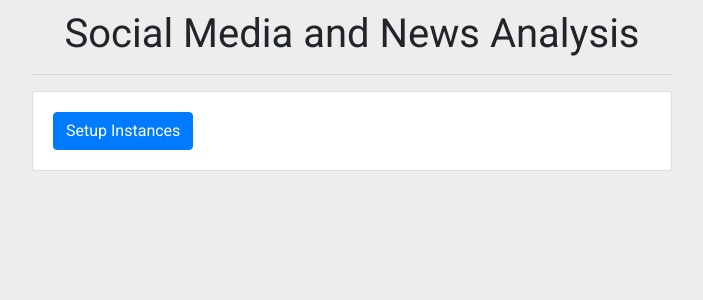
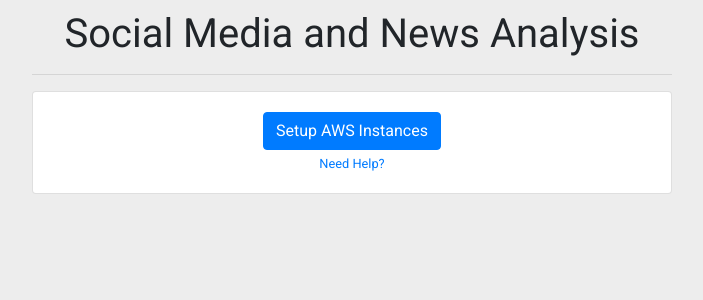
Before and after one commit to bristola/social_news_analysis, a Flask app: template src/project/templates/home.html in a window 1280 px wide. Shown: the top 300 px of the page, without its empty margins (288-991 px from the left). Run offline with Flask 2, Linux system fonts and the light colour scheme; the template is opened without the code that fills it, so the values that code supplies are empty; parts of the project's set-up code (start-up, migrations or seed data) failed here and were passed over; some libraries are stand-ins or nearby versions.

Commit message:
Fixed formatting and server bug for home page, no session available.

```diff
--- a/src/project/app.py
+++ b/src/project/app.py
@@ -30,9 +30,11 @@
     """
     s = conf.check_session()
 
-    dc = Database_Connector(conf.get_session_contents()['Database IP'])
+    jobs = None
 
-    jobs = dc.get_jobs_and_runs()
+    if s:
+        dc = Database_Connector(conf.get_session_contents()['Database IP'])
+        jobs = dc.get_jobs_and_runs()
 
     return render_template('home.html', started = s, jobs = jobs)
 
@@ -90,8 +92,7 @@
         return redirect(url_for('home_get'))
 
     # Execute the system
-    # run_id = aws.execute_system(conf.get_session_contents(), conf.get_config_contents(), topic)
-    run_id = 2
+    run_id = aws.execute_system(conf.get_session_contents(), conf.get_config_contents(), topic)
 
     return redirect(url_for('results', topic=topic, run_id=run_id))
 
--- a/src/project/static/css/home.css
+++ b/src/project/static/css/home.css
@@ -22,6 +22,9 @@
     display: none;
     margin-left: 5px;
     margin-right: 5px;
+}
+.setup {
+    text-align: center;
 }
 .lower {
     margin-top: 15px;
--- a/src/project/templates/home.html
+++ b/src/project/templates/home.html
@@ -51,8 +51,9 @@
                 {% endfor %}
             {% else %}
                 <div class="card">
-                    <div class="card-body">
-                        <a href="/setup_instances"><button onclick="trigger_loading()" type="button" class="btn btn-primary" name="button">Setup Instances</button></a>
+                    <div class="setup card-body">
+                        <a href="/setup_instances"><button onclick="trigger_loading()" type="button" class="btn btn-primary" name="button">Setup AWS Instances</button></a>
+                        <small class="form-text text-muted"><a href="https://github.com/bristola/social_news_analysis">Need Help?</a></small>
                     </div>
                 </div>
             {% endif %}
```
